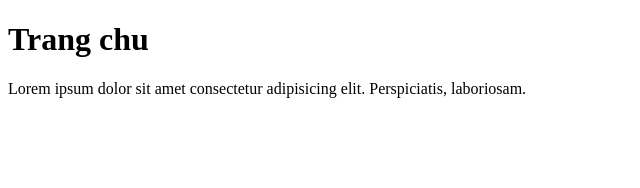
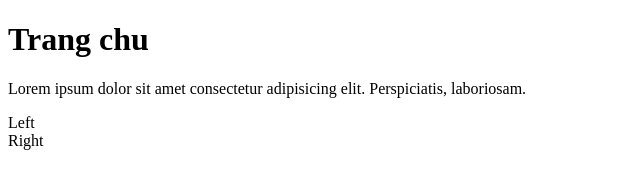
Before and after one commit to TranAnh05/Do-an-test, a plain HTML site: page index.html in a window 1280 px wide. Shown: the full height of the page, 0-640 px from the left. Drawn offline with Linux system fonts and the light colour scheme.

Commit message:
Create Hero base class

```diff
--- a/index.html
+++ b/index.html
@@ -11,5 +11,11 @@
     <body>
         <h1>Trang chu</h1>
         <p>Lorem ipsum dolor sit amet consectetur adipisicing elit. Perspiciatis, laboriosam.</p>
+        <div class="hero">
+            <div class="hero__inner">
+                <div class="hero__left">Left</div>
+                <div class="hero__right">Right</div>
+            </div>
+        </div>
     </body>
 </html>
```
